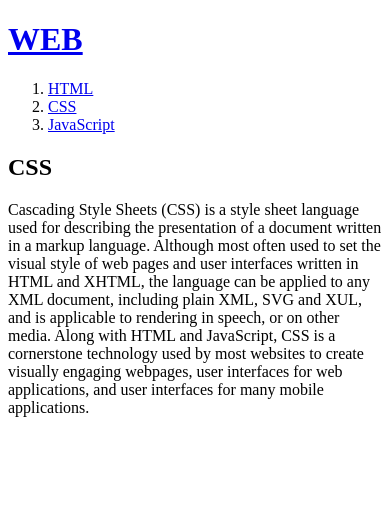
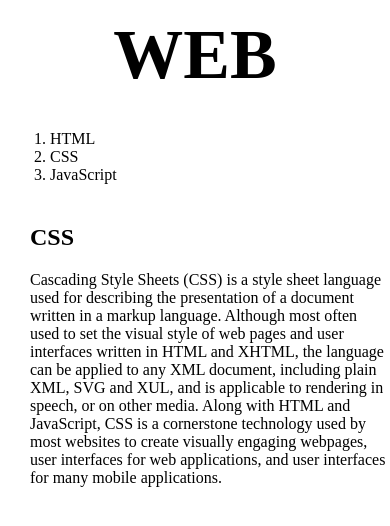
Before and after one commit to qkrxodnd0424/woongWeb, a plain HTML site: page 2.html in a window 390 px wide. Drawn offline with Linux system fonts and the light colour scheme.

Commit message:
Add files via upload

```diff
--- a/2.html
+++ b/2.html
@@ -3,23 +3,18 @@
   <head>
     <meta charset="utf-8">
     <title>WEB1-CSS</title>
-    <!-- Global site tag (gtag.js) - Google Analytics -->
-    <script async src="https://www.googletagmanager.com/gtag/js?id=UA-132756107-1"></script>
-    <script>
-       window.dataLayer = window.dataLayer || [];
-       function gtag(){dataLayer.push(arguments);}
-       gtag('js', new Date());
+    <link rel="stylesheet" href="style.css">
+  </head>
 
-       gtag('config', 'UA-132756107-1');
-    </script>
-  </head>
   <body>
     <h1><a href="index.html">WEB</a></h1>
+    <div id="grid">
       <ol>
         <li><a href="1.html">HTML</a></li>
         <li><a href="2.html">CSS</a></li>
         <li><a href="3.html">JavaScript</a></li>
       </ol>
+      <div>
         <h2>CSS</h2>
         <p>Cascading Style Sheets (CSS) is a style sheet language used for describing
           the presentation of a document written in a markup language.
@@ -31,5 +26,8 @@
           used by most websites to create visually engaging webpages,
           user interfaces for web applications, and user interfaces for
           many mobile applications.</p>
+        </div>
+    </div>
+
   </body>
 </html>
--- /dev/null
+++ b/style.css
@@ -0,0 +1,43 @@
+  body {
+    margin:0;
+  }
+  a {
+    color:black;
+    text-decoration: none;
+  }
+  h1 {
+    font-size:70px;
+    text-align:center;
+    border-bottom:1px solid gray;
+    margin:0;
+    padding:15px;
+  }
+  #grid {
+    display:grid;
+    grid-template-columns: 230px 1fr;
+  }
+  #grid ol {
+      border-right:1px solid gray;
+      width:150px;
+      margin:0;
+      padding:20px;
+      padding-left:50px;
+      padding-right:0px;
+  }
+  @media(max-width:800px){
+    #grid{
+      display:block;
+    }
+    #grid ol{
+      border-right:none;
+    }
+    h1{
+      border-bottom:none;
+    }
+    h2{
+      padding-left:30px;
+    }
+    p{
+      padding-left:30px;
+    }
+  }
```
Also changed, not shown: 1.html (+6 -0 lines), 3.html (+5 -0 lines), index.html (+48 -22 lines). Lines whose indentation alone changed are shown as unchanged.
